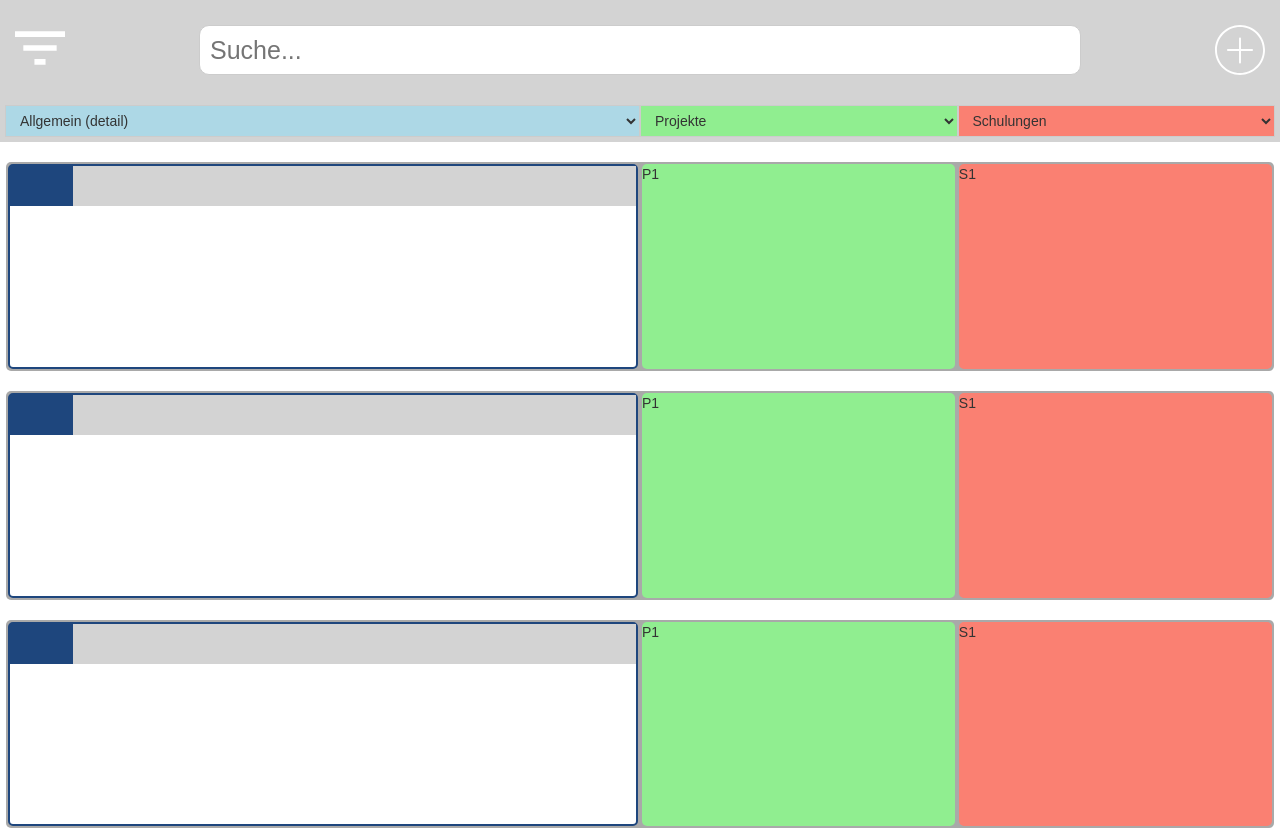
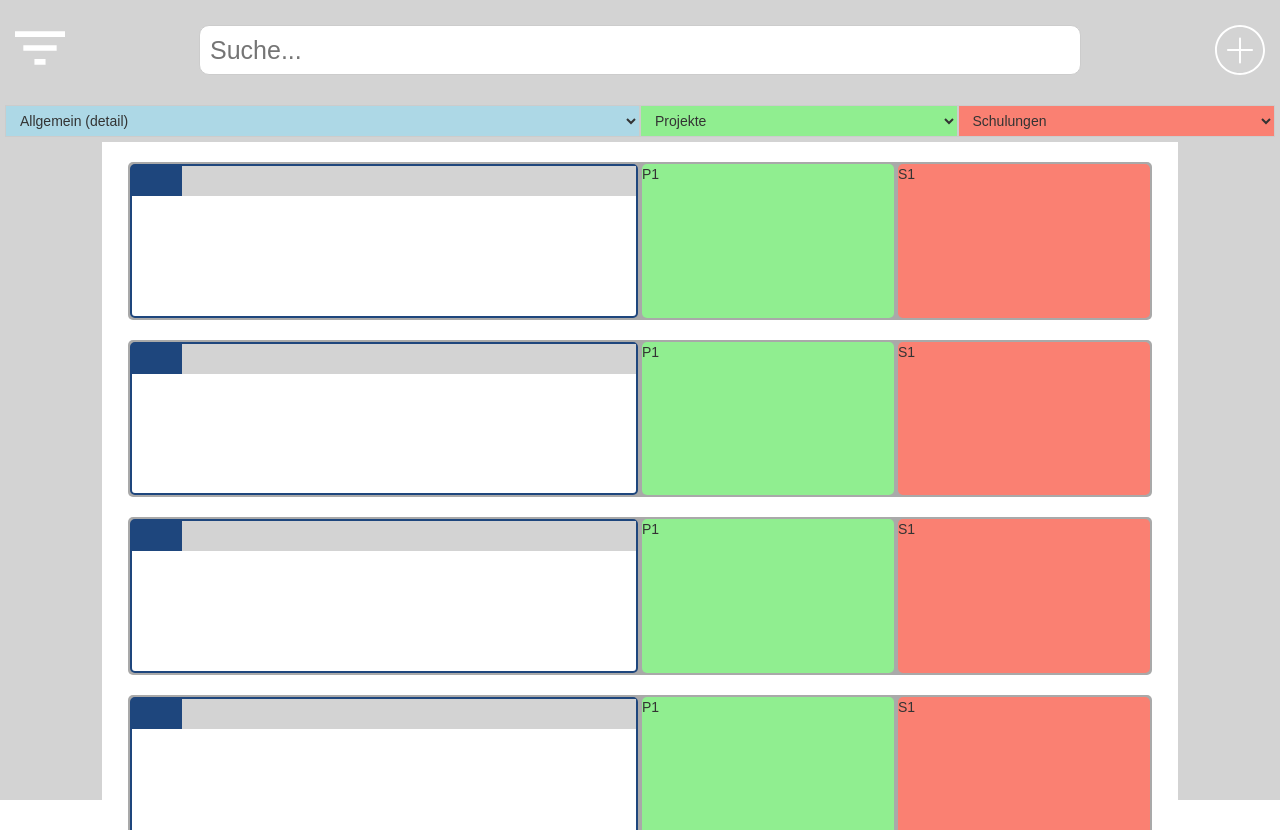
Before and after one commit to coneissler/pv-tool, a React app: page /somePerson in a window 1280 px wide. Shown: the top 830 px of the page. Built offline with nearby package versions, Linux system fonts and the light colour scheme.

Commit message:
element scaling/ border Area

```diff
--- a/src/components/CellTypes/Cells.css
+++ b/src/components/CellTypes/Cells.css
@@ -1,10 +1,10 @@
 .Cell {
-    height: 32vw;
+    height: 24vw;
     border-radius: 5px;
 }
 
 @media (min-width: 992px) {
     .Cell {
-        height: 16vw;
+        height: 12vw;
     }
 }
--- a/src/components/DropdownBar/Dropdown/Dropdown.css
+++ b/src/components/DropdownBar/Dropdown/Dropdown.css
@@ -21,10 +21,7 @@
     height: 100%;
 }
 
-.Size0 {
-    width: 0;
-    height: 100%;
-}
+
 
 .a {
     background-color: lightblue;
--- a/src/containers/CellBuilder/CellBuilder.css
+++ b/src/containers/CellBuilder/CellBuilder.css
@@ -0,0 +1,23 @@
+.CellBuilder {
+    width: 99%;
+    margin: auto;
+    padding-top: 20px;
+}
+
+.BorderArea {
+    width: 0;
+    position: fixed;
+    height: 100%;
+    top: 0;
+    background-color: lightgrey;
+}
+
+@media (min-width: 992px){
+    .CellBuilder {
+        width: 80%;
+    }
+
+    .BorderArea {
+        width: 8%;
+    }
+}
--- a/src/containers/CellBuilder/CellBuilder.js
+++ b/src/containers/CellBuilder/CellBuilder.js
@@ -1,8 +1,9 @@
 import React, {Component} from 'react';
 import {connect} from 'react-redux';
-import {Grid, Row} from 'react-bootstrap';
+import {Grid, Row, Col} from 'react-bootstrap';
 
 import Column from '../../components/Column/Column';
+import classes from './CellBuilder.css';
 
 class CellBuilder extends Component {
     render() {
@@ -20,10 +21,14 @@ class CellBuilder extends Component {
 
         }
         return(
-            <div style={{width: '99%', margin: 'auto', paddingTop: '20px'}}>
+            <div>
+            <div className={classes.BorderArea} style={{left: '0'}}>g</div>
+            <div className={classes.CellBuilder}>
                 <Grid fluid>
                     {mappedRows}
                 </Grid>
+            </div>
+            <div className={classes.BorderArea} style={{right: '0'}}>g</div>
             </div>
         );
     }
```
